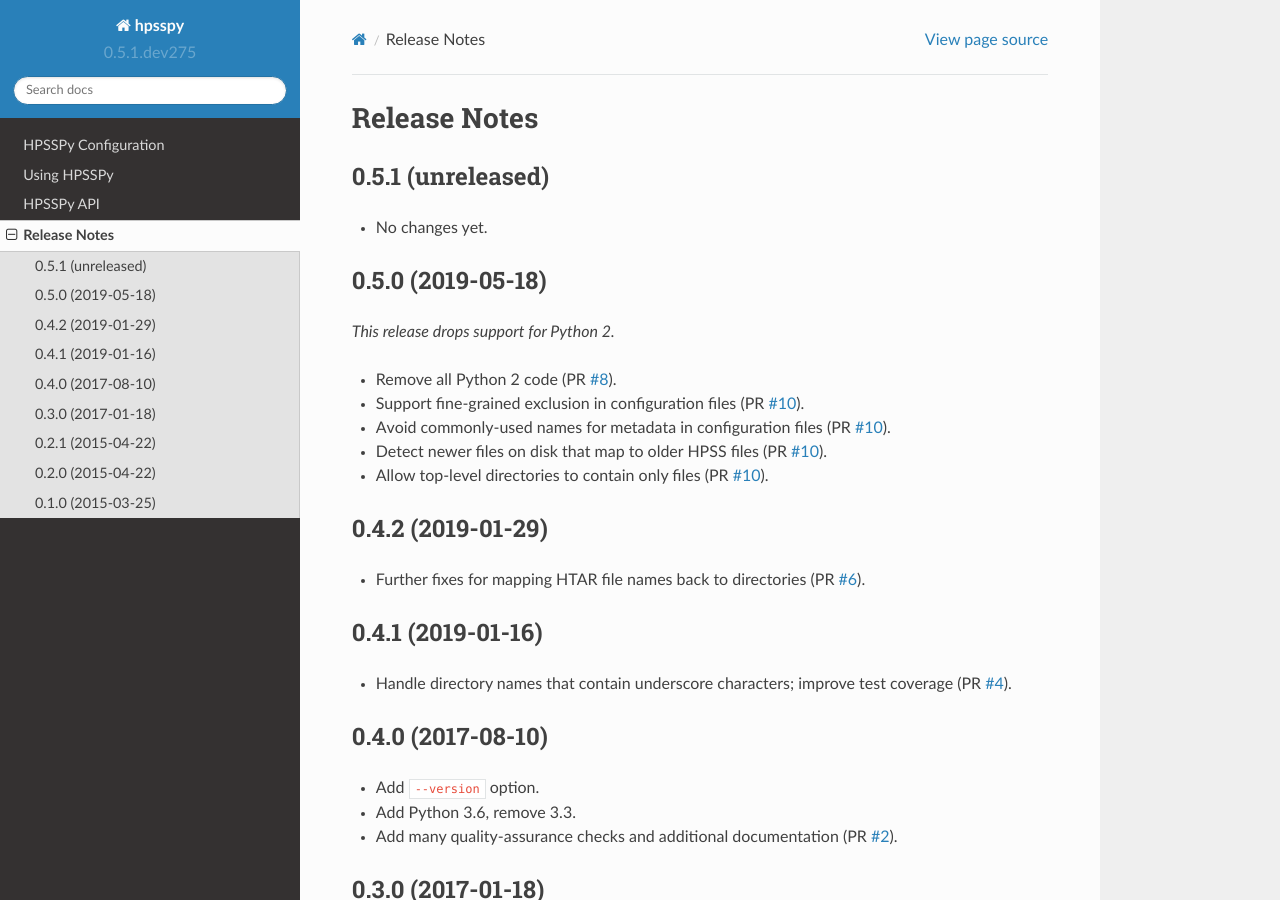
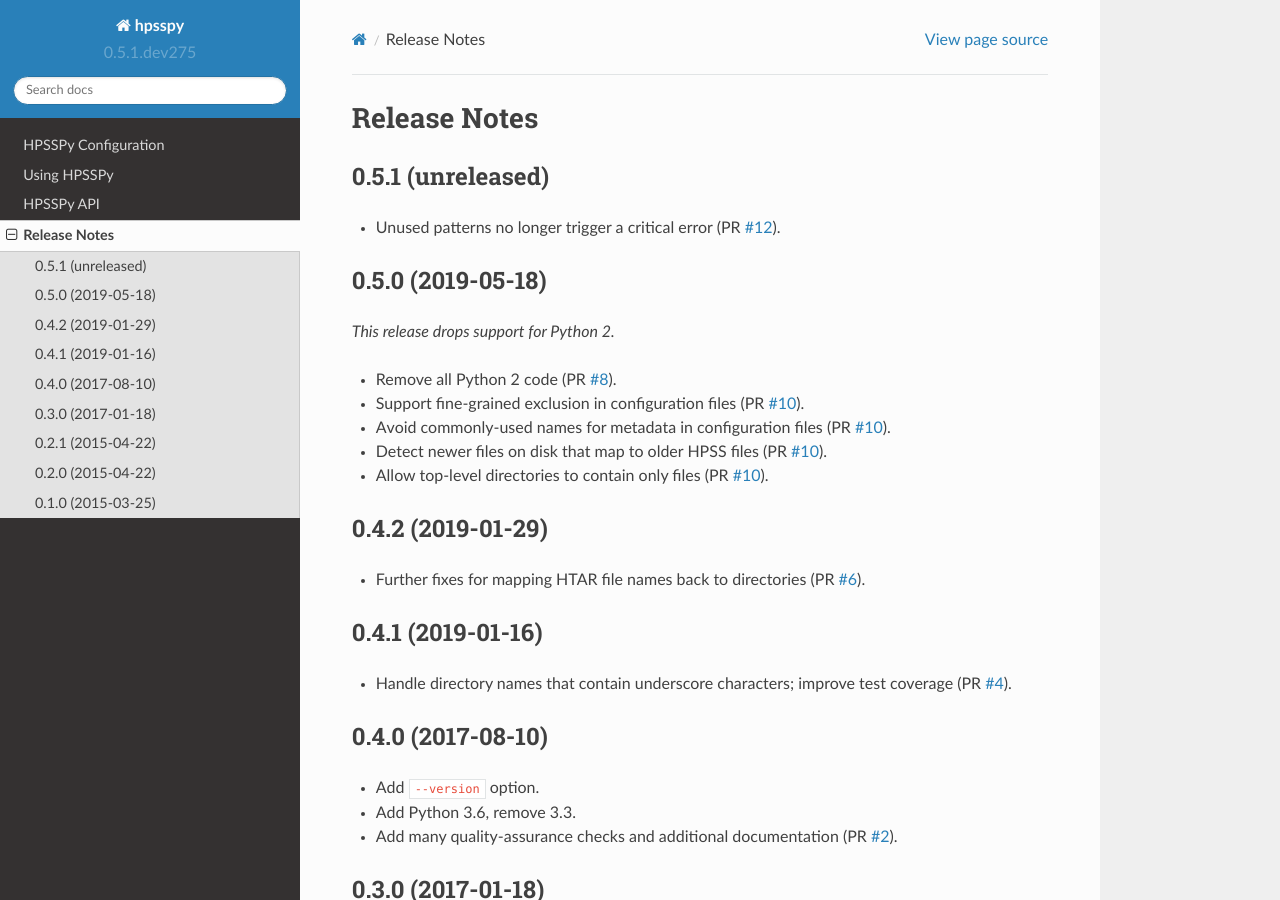
Before and after one commit to weaverba137/hpsspy, a Sphinx documentation site: the page built from doc/changes.rst, in a window 1280 px wide and 900 px high. Built offline with Sphinx 7.4.7 and the Read the Docs theme 2.0.0, drawn with Linux system fonts in a browser that asks for light colours.

Commit message:
update change log

```diff
--- a/doc/changes.rst
+++ b/doc/changes.rst
@@ -5,7 +5,9 @@
 0.5.1 (unreleased)
 ------------------
 
-* No changes yet.
+* Unused patterns no longer trigger a critical error (PR `#12`_).
+
+.. _`#12`: https://github.com/weaverba137/hpsspy/pull/12
 
 0.5.0 (2019-05-18)
 ------------------
```
